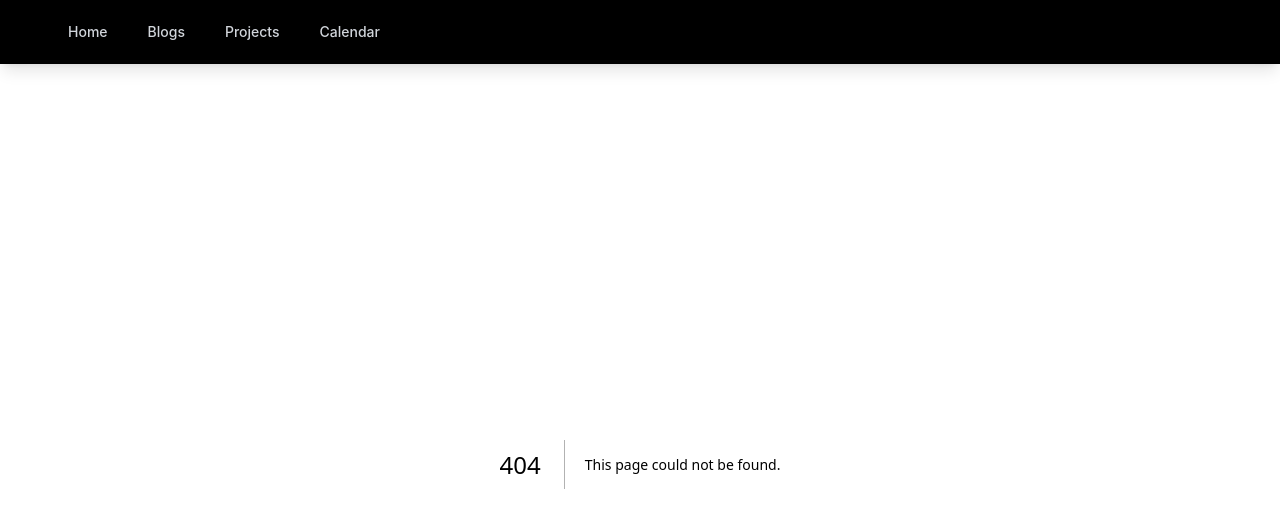
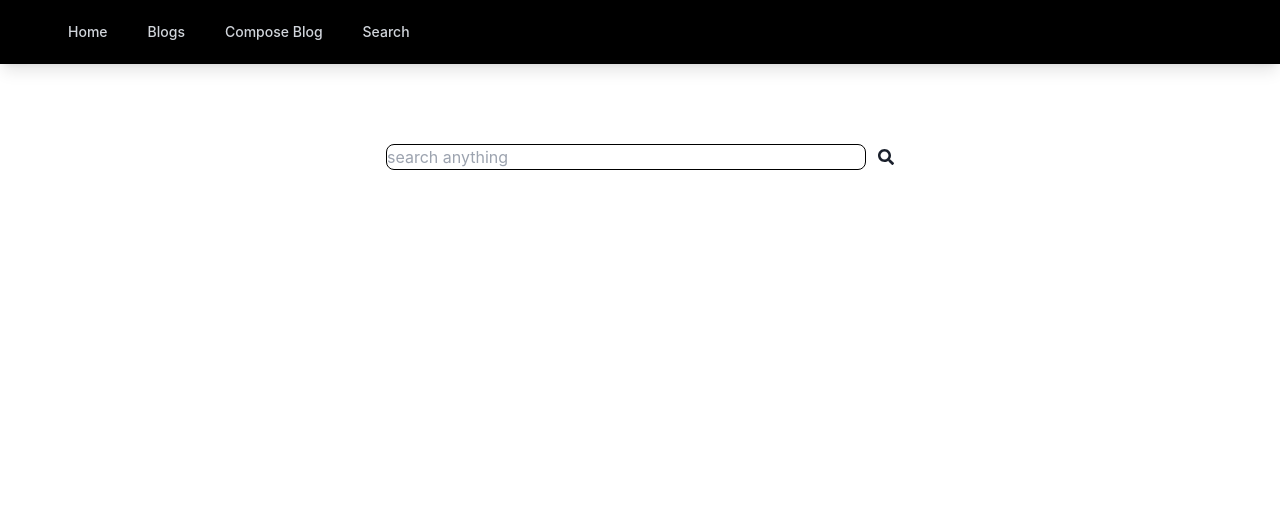
Before and after one commit to rijalsawan/simpleBlog, a Next.js app: page /search in a window 1280 px wide. Before the commit this address had no page. Shown: the top 528 px of the page. Built offline with nearby package versions, Linux system fonts and the light colour scheme.

Commit message:
added search

```diff
--- a/components/Navbar.jsx
+++ b/components/Navbar.jsx
@@ -9,8 +9,8 @@ import { useState } from 'react'
 const navigation = [
   { name: 'Home', href: '/', current: false },
   { name: 'Blogs', href: '/blogs', current: false },
-  { name: 'Projects', href: '#', current: false },
-  { name: 'Calendar', href: '#', current: false },
+  { name: 'Compose Blog', href: '/createblog', current: false },
+  { name: 'Search', href: '/search', current: false },
 ]
 
 function classNames(...classes) {
--- a/pages/createblog.js
+++ b/pages/createblog.js
@@ -9,7 +9,9 @@ import { Editor } from '@tinymce/tinymce-react';
 import { useRef } from 'react';
 import dotenv from 'dotenv'
 var Extrator = require("html-extractor");
-import { jwtDecode } from "jwt-decode";
+import { useEditor, EditorContent } from '@tiptap/react'
+import StarterKit from '@tiptap/starter-kit'
+
 
 const CreateBlog = () => {
     var myExtrator = new Extrator();
@@ -23,6 +25,12 @@ const CreateBlog = () => {
     const [user, setUser] = useState("");
 
     const editorRef = useRef(null);
+    const editor = useEditor({
+      extensions: [
+        StarterKit,
+      ],
+      content: '<p>Hello World! 🌎️</p>',
+    })
   const log = () => {
     if (editorRef.current) {
       console.log(editorRef.current.getContent());
--- /dev/null
+++ b/pages/search.js
@@ -0,0 +1,61 @@
+import React from "react";
+import { FaSearch } from "react-icons/fa";
+import { useState } from "react";
+const Search = () => {
+  const [query, setQuery] = useState("");
+  const [results, setResults] = useState([]);
+  const handleSearchChange = (e) => {
+    if (e.target.name === "search") setQuery(e.target.value);
+  };
+  const handleSearch = async (e) => {
+    e.preventDefault();
+    const url = `https://real-time-web-search.p.rapidapi.com/search?q=${query}`;
+    const options = {
+      method: "GET",
+      headers: {
+        "X-RapidAPI-Key": "c1463f3b44msh69f2ba005b9bb8bp1ecf21jsn2d3cc5d14a4b",
+        "X-RapidAPI-Host": "real-time-web-search.p.rapidapi.com",
+      },
+    };
+
+    try {
+      const response = await fetch(url, options);
+      const result = await response.json();
+      setResults(result.data);
+      console.log(results);
+    } catch (error) {
+      console.error(error);
+    }
+  };
+  return (
+    <>
+      <div className="flex justify-center mt-[5rem] gap-3 max-sm:mx-5">
+        <input
+          onChange={handleSearchChange}
+          type="text"
+          name="search"
+          value={query}
+          className="border border-black rounded-lg w-[30rem]"
+          placeholder="search anything"
+        />
+        <button onClick={handleSearch}>
+          <FaSearch />
+        </button>
+        {results.length > 0 && (
+          <div className="absolute bg-white z-10 mt-[5rem] max-sm:w-[21rem]">
+            {" "}
+            {results.map((result, index) => (
+              <a  key={index} target="_blank"  href={result.url}><div className="border my-2 rounded  border-black p-2">
+                {result.title}{" "}
+                <p className="text-xs">{result.url}</p>
+                <p>{result.description}</p>{" "}
+              </div></a>
+            ))}{" "}
+          </div>
+        )}
+      </div>
+    </>
+  );
+};
+
+export default Search;
```
Also changed, not shown: package.json (+7 -0 lines), 1 other file (tests, documents, lock files or other folders).
